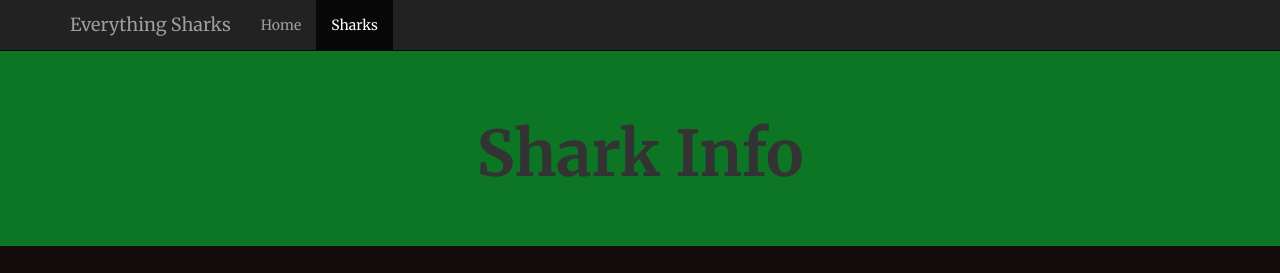
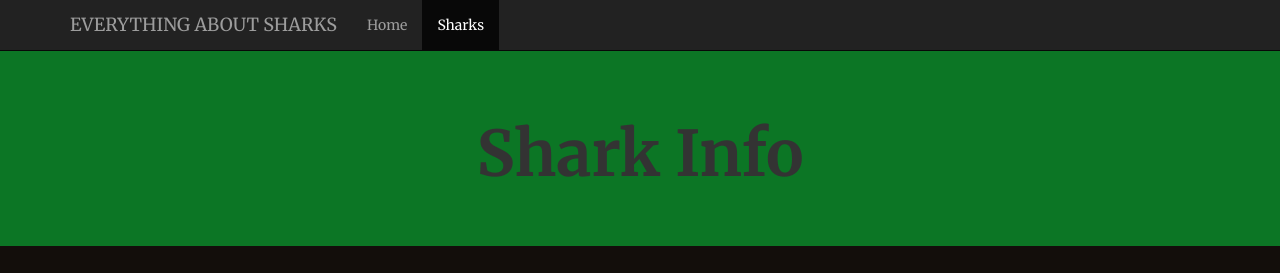
Before and after one commit to kalyanmit/dockernodejs, a website: page views/sharks.html in a window 1280 px wide. Shown: the top 273 px of the page. Drawn offline with nearby package versions, Linux system fonts and the light colour scheme.

Commit message:
update sharks.html

```diff
--- a/views/sharks.html
+++ b/views/sharks.html
@@ -19,7 +19,7 @@
             <span class="icon-bar"></span>
             <span class="icon-bar"></span>
             </button>
-            <a class="navbar-brand" href="#">Everything Sharks</a>
+            <a class="navbar-brand" href="#">EVERYTHING ABOUT SHARKS</a>
          </div>
          <div class="collapse navbar-collapse" id="bs-example-navbar-collapse-1">
             <ul class="nav navbar-nav mr-auto">
```
